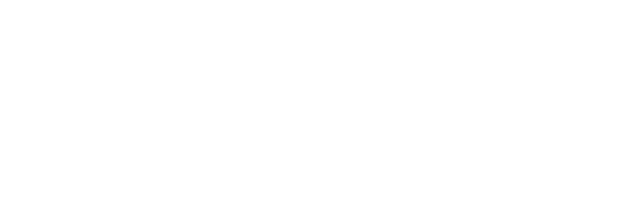
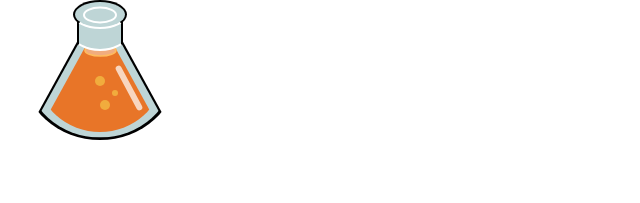
Before and after one commit to zolachu/clothing-app, a website: page glass-bottle.html in a window 1280 px wide. Shown: the whole page, without its empty margins (0-640 px from the left). Drawn offline with Linux system fonts and the light colour scheme.

Commit message:
glass potion done

```diff
--- a/glass-bottle.css
+++ b/glass-bottle.css
@@ -0,0 +1,164 @@
+body {
+    box-sizing: border-box;
+    margin: 0;
+    padding: 0;
+}
+
+.glass-container {
+    display: flex;
+    flex-direction: column;
+    align-items: center;
+    width: 200px;
+    height: 200px;
+}
+
+.glass-container .glass-top {
+    border-radius: 50%;
+    height: 25px;
+    width: 50px;
+    border: 2px solid;
+    border-color: #000 #000 #fff #000;
+    background-color: #bed5d6;
+    position: relative;
+}
+
+.glass-container .glass-top::before {
+    content: '';
+    border-radius: 50%;
+    position: absolute;
+    height: 13px;
+    width: 30px;
+    border: 2px solid #fff;
+    top: 50%;
+    left: 50%;
+    transform: translate(-50%, -50%);
+}
+
+.glass-container .glass-bottleneck {
+    position: relative;
+    /* border: 2px solid; */
+    width: 42px;
+    height: 30px;
+    /* border-radius: 8px; */
+    /* background-color: #bed5d6; */
+    top: -12px;
+    z-index: -1;
+    padding: 2px;
+    background: linear-gradient(#000 80%, transparent 20%);
+    overflow: hidden;
+}
+
+.glass-container .glass-bottleneck::before {
+    width: 52px;
+    height: 30px;
+    background-image: linear-gradient(90deg, #000 10%, #bed5d6 10%, #bed5d6 90%, #000 90%);
+    content: '';
+    position: absolute;
+    border-radius: 0 0 50% 50%;
+    border-bottom: 2px solid white;
+    border: 2px solid transparent;
+    border-bottom: 2px solid white;
+    top: 17px;
+    left: 50%;
+    transform: translate(-50%, -50%);
+}
+
+.glass-container .glass-bottle-bottom {
+    width: 0;
+    position: absolute;
+    border-bottom: solid 140px black;
+    border-right: solid 70px transparent;
+    border-left: solid 70px transparent;
+    border-radius: 50%;
+    z-index: -2;
+    transform: scaleX(1.1);
+}
+
+.glass-container .glass-bottle-bottom::before {
+    content: '';
+    width: 0;
+    position: absolute;
+    border-bottom: solid 140px #bed5d6;
+    border-right: solid 70px transparent;
+    border-left: solid 70px transparent;
+    border-radius: 50%;
+    z-index: -1;
+    top: 1px;
+    transform: translateX(-50%) scale(0.95);
+}
+
+/*
+.glass-container .glass-bottle-bottom::after {
+    content: '';
+    height: 50px;
+    width: 100px;
+    border-radius: 50%;
+    border: 2px solid black;
+    position: absolute;
+    bottom: 0;
+} */
+
+.glass-container .glass-liquid {
+    width: 0;
+    position: absolute;
+    border-bottom: solid 140px #E87528;
+    border-right: solid 70px transparent;
+    border-left: solid 70px transparent;
+    border-radius: 50%;
+    z-index: 2;
+    top: 6px;
+    transform: translateX(-50%) scale(0.80);
+    display: flex;
+    justify-content: center;
+}
+
+.glass-container .glass-liquid--mask {
+    position: absolute;
+    height: 12px;
+    width: 33px;
+    border-radius: 50%;
+    background-color: rgba(255, 255, 255, 0.4);
+    top: 30px;
+    border: 2px solid #FFBB5F;
+    z-index: 3;
+}
+
+.glass-container .bubble1, .glass-container .bubble3 {
+    border-radius: 50%;
+    mix-blend-mode: color-dodge;
+    background-color: rgb(77, 233, 145, 0.4);
+    z-index: 10;
+    position: absolute;
+    height: 10px;
+    width: 10px;
+    top: 76px;
+}
+
+.glass-container .bubble2 {
+    border-radius: 50%;
+    mix-blend-mode: color-dodge;
+    background-color: rgb(77, 233, 145, 0.4);
+    z-index: 10;
+    position: absolute;
+    height: 6px;
+    width: 6px;
+    top: 90px;
+    left: 112px;
+}
+
+.glass-container .bubble3 {
+    top: 100px;
+    left: 100px;
+}
+
+.glass-container .shine1 {
+    position: absolute;
+    height: 50px;
+    width: 6px;
+    border-radius: 3px;
+    transform: rotate(-28deg);
+    top: 63px;
+    left: 126px;
+    z-index: 10;
+    background-color: rgba(255, 255, 255, 0.7);
+}
--- a/glass-bottle.html
+++ b/glass-bottle.html
@@ -0,0 +1,30 @@
+<!DOCTYPE html>
+<html lang="en">
+
+<head>
+    <meta charset="UTF-8">
+    <meta name="viewport" content="width=device-width, initial-scale=1.0">
+    <title>Document</title>
+    <link rel="stylesheet" href="./glass-bottle.css">
+    <!-- <link rel="stylesheet" href="./style.css"> -->
+</head>
+
+<body>
+    <div class="glass-container">
+        <div class="glass-top"></div>
+        <div class="glass-bottleneck">
+        </div>
+        <div class="glass-bottle-bottom">
+            <div class="glass-liquid">
+                <div class="glass-liquid--mask"></div>
+            </div>
+        </div>
+
+        <div class="bubble1"></div>
+        <div class="bubble2"></div>
+        <div class="bubble3"></div>
+        <div class="shine1"></div>
+    </div>
+</body>
+
+</html>
--- a/shrink-ray.js
+++ b/shrink-ray.js
@@ -19,7 +19,6 @@ function bounce() {
   for (let i = 0; i < 4; i++) {
     setTimeout(() => {
       shrinkRayEl.style.setProperty('--ray-neon-color', 'rgba(0, 0, 0, 1)');
-      box.style.boxShadow = 0;
       boxes.forEach((box) => {
         box.style.boxShadow = 0;
       });
```
Also changed, not shown: index.html (+2 -0 lines), momento.js (+24 -24 lines), style.css (+12 -0 lines).
